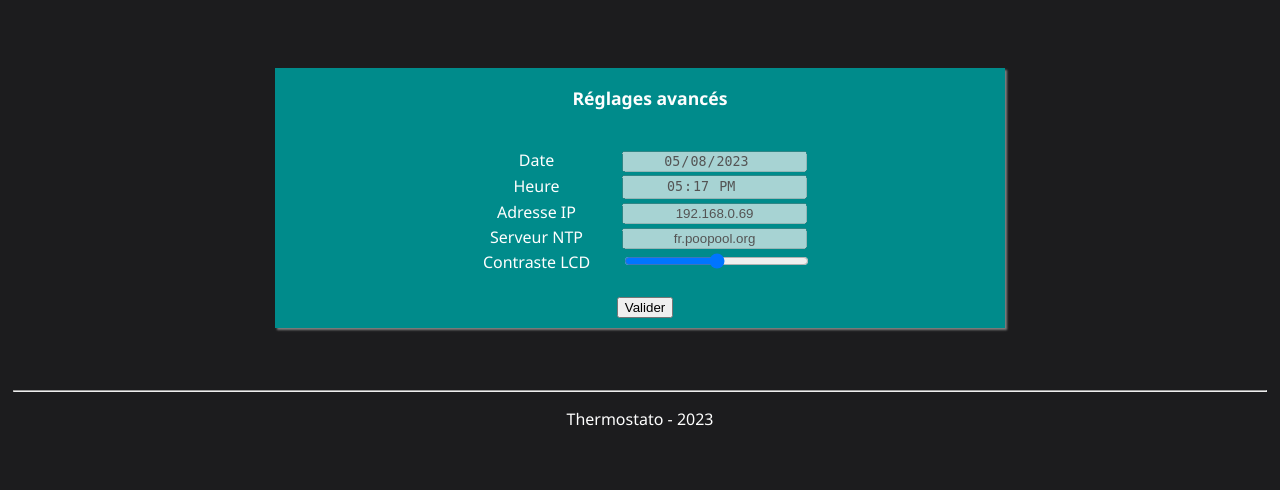
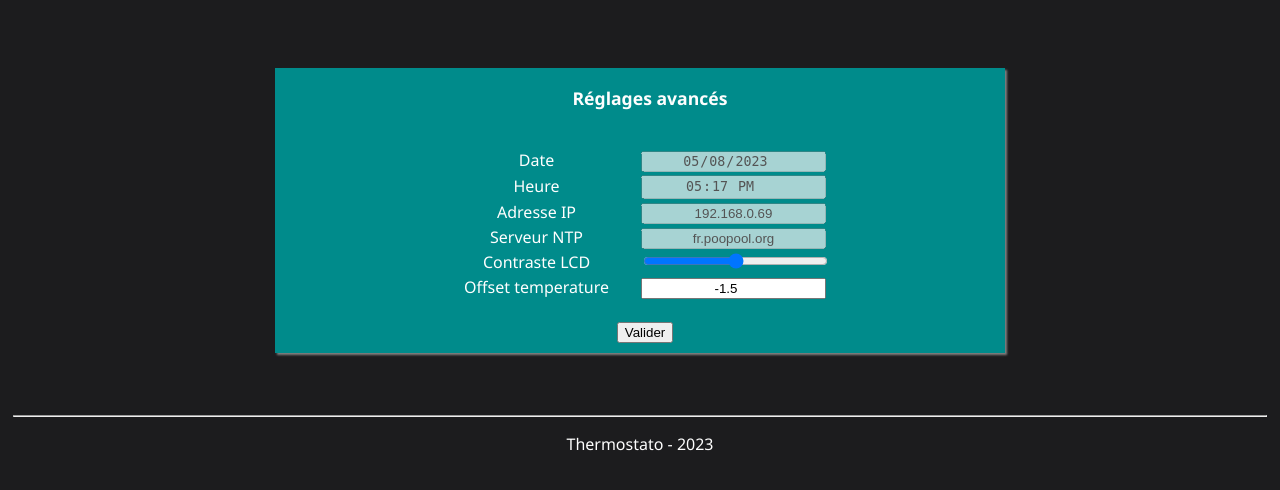
Before and after one commit to bonzai133/webMockup, a Flask app: page /configAdvanced.html in a window 1280 px wide. Shown: the part 43-533 px from the top of the page. Run offline with Flask 3, Linux system fonts and the light colour scheme.

Commit message:
Add tempOffset

```diff
--- a/app.py
+++ b/app.py
@@ -71,7 +71,7 @@ def api_advancedConfig():
         print(data)  # you can remove this line, it's just for debugging
         return jsonify({'message': 'Advanced Config received'})
     else:
-        return jsonify({'date': '2023-05-08', 'time': '17:17', 'ipAddress': '192.168.0.69', 'ntpServer': 'fr.poopool.org', 'lcdContrast': '128'})
+        return jsonify({'date': '2023-05-08', 'time': '17:17', 'ipAddress': '192.168.0.69', 'ntpServer': 'fr.poopool.org', 'lcdContrast': '128', 'tempOffset': '-1.5'})
 
 
 @app.route("/api/timeSlots", methods=['GET', 'POST'])
--- a/templates/configAdvanced.html
+++ b/templates/configAdvanced.html
@@ -27,6 +27,10 @@ Configuration
             <td>Contraste LCD</td>
             <td> <input type='range' step='1' min='0' max='255' value='0' name='lcdContrast'></td>
         </tr>
+        <tr>
+            <td>Offset temperature</td>
+            <td> <input type='number' step='0.1' min='-10' max='10' value='0' name='tempOffset'></td>
+        </tr>
     </table>
     </div>
     <input type='submit' Value='Valider'>
```
